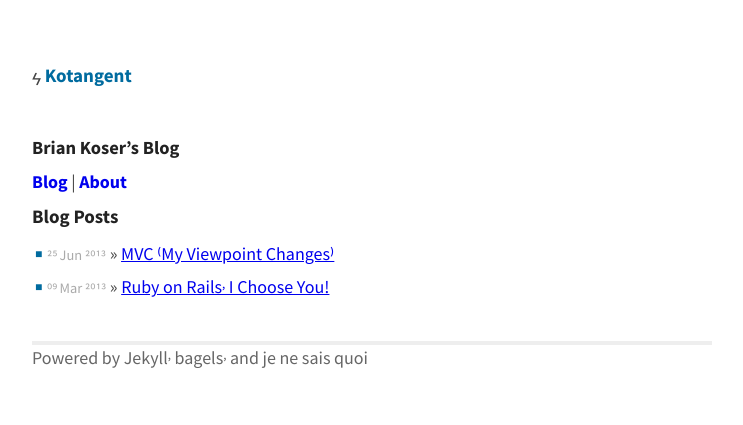
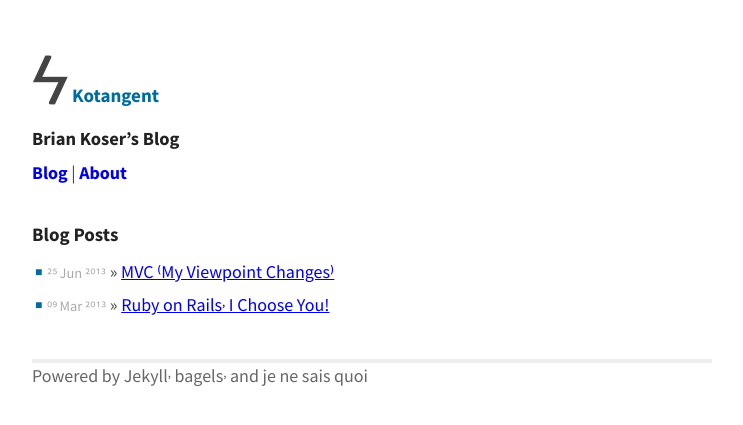
Before and after one commit to briankoser/kotangent-jekyll, a Jekyll site: the page built from index.html, in a window 1280 px wide. Shown: the top 425 px of the page, without its empty margins (268-1011 px from the left). Built offline with Jekyll 4.4.1, drawn with Linux system fonts in a browser that asks for light colours; Markdown is read by kramdown in place of the engine named in the settings.

Commit message:
Add header styles

```diff
--- a/css/main.css
+++ b/css/main.css
@@ -32,6 +32,23 @@ body {
         -ms-hyphens: auto;
             hyphens: auto;
     */
+}
+
+header h1.title {
+  display: inline-block;
+}
+
+header h1 {
+    vertical-align: text-top;
+}
+
+header a {
+  font-weight: bold;
+  text-decoration: none;
+}
+
+header {
+    margin-bottom: 2em;
 }
 
 nav ul {
@@ -229,6 +246,11 @@ hr {
 /******************************************************************************
   CLASSES
 ******************************************************************************/
+.logo {
+    font-size: 4em;
+
+}
+
 .small-caps {
     -webkit-font-feature-settings: 'smcp';
        -moz-font-feature-settings: 'smcp';
@@ -268,17 +290,6 @@ footer .rss {
 
 footer .rss img {
   border: 0;
-}
-
-
-header a {
-  font-weight: bold;
-  text-decoration: none;
-}
-
-header h1.title {
-  display: inline-block;
-  margin-bottom: 2em;
 }
 
 header h1.title a {
```
